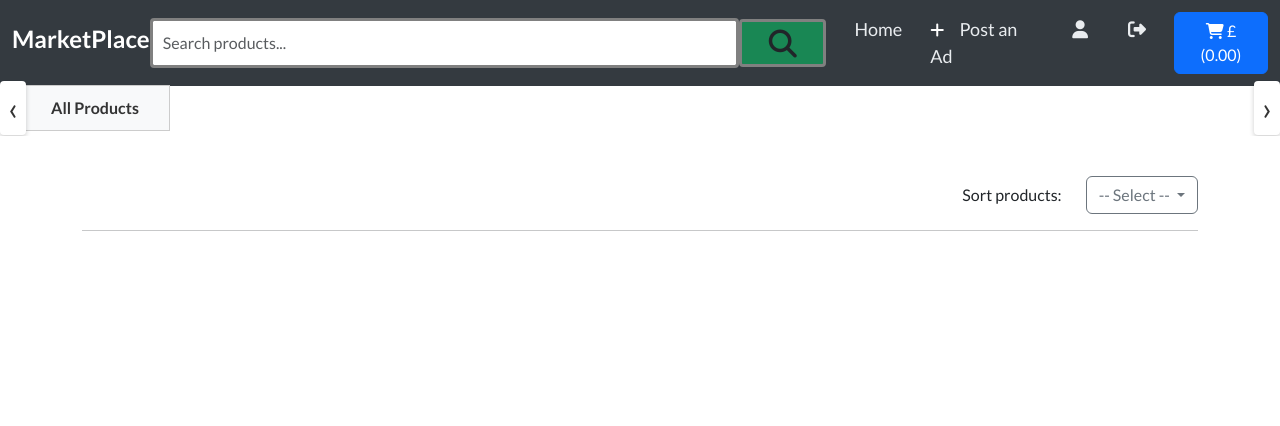
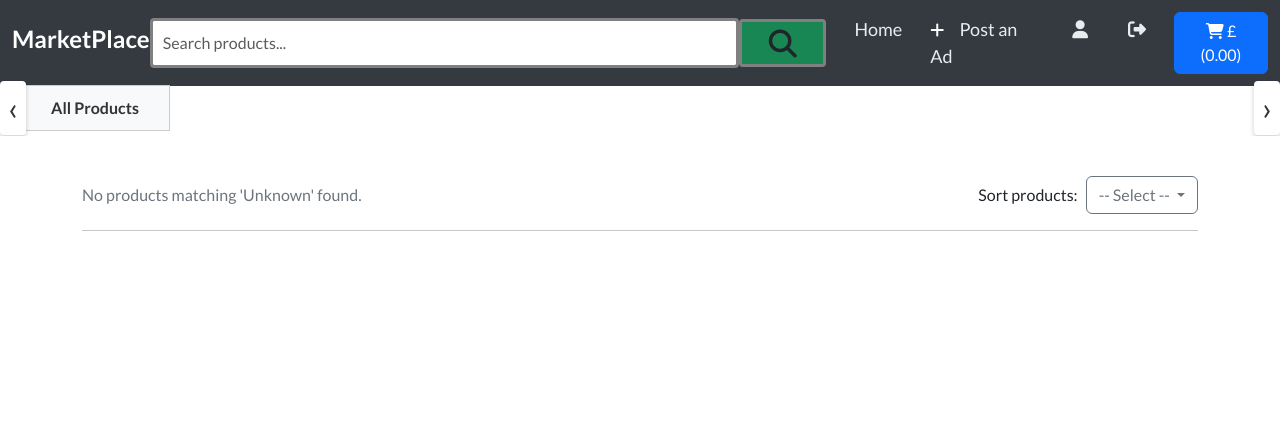
Before and after one commit to enocol/donewithit, a Django app: page /products in a window 1280 px wide. Shown: the top 426 px of the page. Run offline with Django 5.2, Linux system fonts and the light colour scheme; the visitor is signed in with stand-in values (Sample User, id 1); data that the repository does not hold is empty; some libraries are stand-ins or nearby versions.

```diff
--- a/checkout/templates/checkout/checkout.html
+++ b/checkout/templates/checkout/checkout.html
@@ -1,7 +1,7 @@
 {% extends "base.html" %} {% load crispy_forms_tags %} {% load static %}
 {% block content %}
 
-<div class="container mt-3 bg-success text-white p-3">
+<div class="container mt-3 p-3">
 
   <div class="row">
     <div class="col-12 col-md-6">
--- a/home/templates/home/home.html
+++ b/home/templates/home/home.html
@@ -4,8 +4,8 @@
 {% load static %}
 
 {% block content %}
-    <div class="container-fluid">
-      <div class="row background text-white">
+    <div class="container-fluid background h-100">
+      <div class="row  text-white">
         <p>Welcome to Marketplace</p>
         <p>Discover a wide range of products at unbeatable prices.</p>
 
@@ -13,7 +13,7 @@
       <div class="col-4"> </div>
       </div>
       <div class="col-4 square ">
-        <p>this is a square</p>
+        <p></p>
         <p> <a class="btn btn-primary" href="{% url 'product_list' %}">Shop Now</a></p>
       </div>
       <hr>
--- a/products/templates/products/product_list.html
+++ b/products/templates/products/product_list.html
@@ -22,7 +22,25 @@
   <div class="container">
 
 
-<div class="d-flex justify-content-end mt-5 align-items-center gap-4">
+<div class="d-flex justify-content-between mt-5 align-items-center gap-4">
+  <div>
+    <p class="d-flex align-items-center gap-2 m-0 text-secondary">
+  {% if products|length == 0 %}
+    No products
+    {% if search_query %} matching '{{ search_query }}'{% endif %}
+    {% if category_filter %} matching '{{ category_filter }}'{% endif %}
+    found.
+{% else %}
+  {{ products|length }} product{{ products|length|pluralize }}
+  {% if search_query %} matching '{{ search_query }}'{% endif %}
+  {% if category_filter %} matching '{{ category_filter }}'{% endif %}
+  found.
+{% endif %}
+
+
+    </p>
+  </div>
+  <div class="d-flex justify-content-end align-items-sm-center gap-2 w-50 w-sm-auto">
     <p class="m-0">Sort products:</p>
     <div class="dropdown">
             <button class="btn btn-outline-secondary w-100 dropdown-toggle" type="button" data-bs-toggle="dropdown">
@@ -46,9 +64,9 @@
         </ul>
    </div>
   </div>
+</div>
 
 <hr>
-
 
 <div class="row mb-4">
       {% if messages %}
--- a/products/views.py
+++ b/products/views.py
@@ -11,9 +11,12 @@ def product_list(request):
     categories = Category.objects.all()
     search_query = request.GET.get('search', None)
     category_filter = request.GET.get('category', None)
+    print(f"Category filter: {category_filter}")
+    category_label = dict(Category.CATEGORY_TYPES).get(category_filter, 'Unknown')
     products = Product.objects.all()
 
-    sort_option = request.GET.get('sort')
+    sort_option = request.GET.get('sort', '')
+
 
     if sort_option == "price_asc":
         products = products.order_by("price")
@@ -27,6 +30,9 @@ def product_list(request):
         products = products.order_by("created_at")
     elif sort_option == "date_desc":
         products = products.order_by("-created_at")
+    else:
+        if sort_option == "":
+            products = products.order_by("product_name")
 
     sort_options = [
         ("price_asc", "Price: Low to High"),
@@ -58,6 +64,9 @@ def product_list(request):
         'products': products,
         'categories': categories,
         'sort_options': sort_options,
+        'current_sort': sort_option,
+        'search_query': search_query,
+        'category_filter': category_label,
     }
     return render(request, 'products/product_list.html', context)
 
@@ -65,8 +74,8 @@ def product_list(request):
 def product_detail(request, product_id):
     '''Product detail view'''
     product = get_object_or_404(Product, id=product_id)
+    similar_products = Product.objects.filter(category=product.category).exclude(id=product.id)[:4]
     categories = Category.objects.all()
-    print(categories.query)
 
     if product.images.exists():
         images = product.images.all()
@@ -79,6 +88,8 @@ def product_detail(request, product_id):
         'product': product,
         'categories': categories,
         'images': images if 'images' in locals() else None,
+        'similar_products': similar_products,
+
     }
     return render(request, 'products/product_detail.html', context)
 
--- a/static/css/styles.css
+++ b/static/css/styles.css
@@ -175,7 +175,7 @@ ul a {
     min-height: 50vh;
     background: url("../images/background-image.jpg") center no-repeat;
     padding: 20px;
-    background-size: 100% auto;
+    background-size: 100% 100%;
     box-shadow: 0 4px 8px rgba(0, 0, 0, 0.1);
 }
 
--- a/templates/includes/mobileHeader.html
+++ b/templates/includes/mobileHeader.html
@@ -26,8 +26,10 @@
       <!-- Login/Register -->
       <div class="d-flex flex-column flex-md-row gap-2">
        {% if user.is_authenticated %}
-        <a class="btn btn-outline-primary" href="{% url 'account_logout' %}">Logout</a>
-        <a class="btn btn-outline-primary" href="{% url 'profile' %}">Profile</a>
+       <a class="btn btn-outline-primary" href="{% url 'product_create' %}">Post an Ad</a>
+       <a class="btn btn-outline-primary" href="{% url 'profile' %}">Profile</a>
+       <a class="btn btn-outline-primary" href="{% url 'account_logout' %}">Logout</a>
+
         {% else %}
         <a class="btn btn-outline-primary" href="{% url 'account_login' %}">Login</a>
         <a class="btn btn-outline-primary" href="{% url 'account_signup' %}">Sign Up</a>
```
Also changed, not shown: donewithit/settings.py (+7 -1 lines), products/templates/products/product_detail.html (+24 -1 lines). Lines whose indentation alone changed are shown as unchanged.
